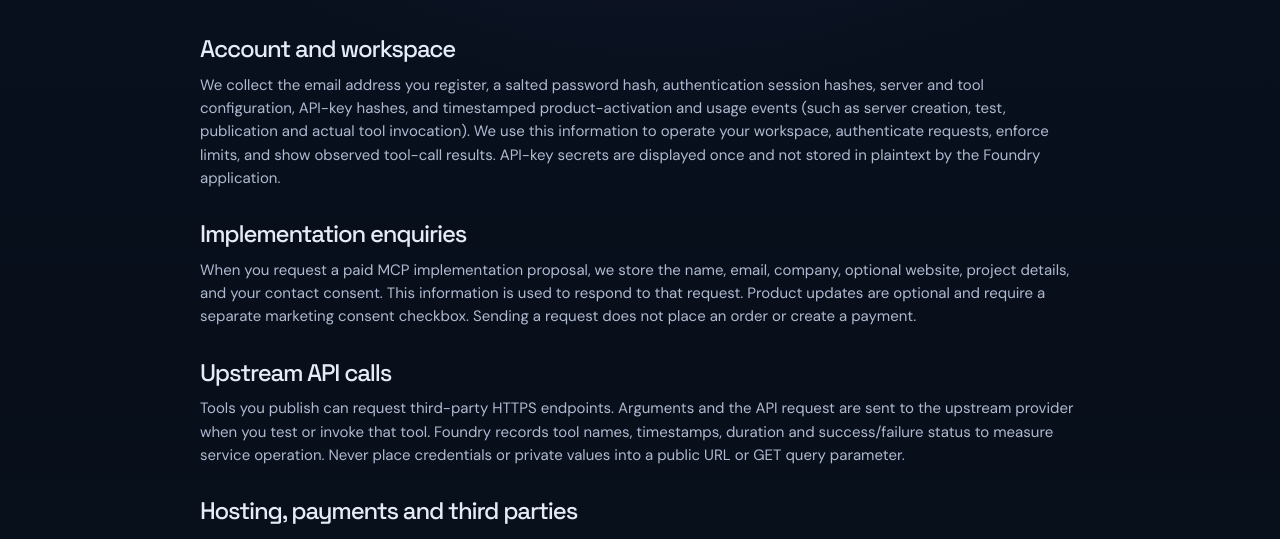
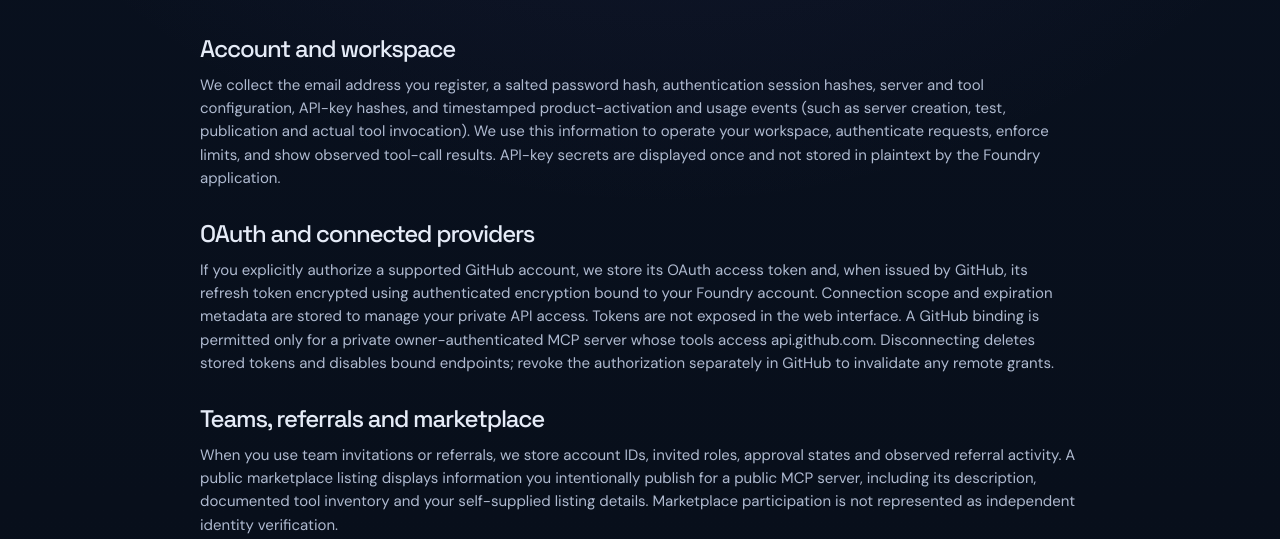
Before and after one commit to Noetfield-Systems/MCP, a website: page public/privacy.html in a window 1280 px wide. Shown: the part 412-951 px from the top of the page. Drawn offline with Linux system fonts and the light colour scheme.

Commit message:
privacy: disclose encrypted third-party tokens, consented team sharing, referrals and publisher metadata

```diff
--- a/public/privacy.html
+++ b/public/privacy.html
@@ -5,6 +5,8 @@
 <p style="color:#aebad0;font-size:16px;line-height:1.85;margin-bottom:38px">MCP Foundry is an independent developer product in the Noetfield Systems Inc. portfolio. This notice explains the information our application collects, why it is used, and how to request deletion or correction.</p>
 <div class="privacy-content" style="display:grid;gap:30px;color:#afbad0">
 <section><h3 style="font-size:24px;margin-bottom:10px;color:#e5ebf7">Account and workspace</h3><p>We collect the email address you register, a salted password hash, authentication session hashes, server and tool configuration, API-key hashes, and timestamped product-activation and usage events (such as server creation, test, publication and actual tool invocation). We use this information to operate your workspace, authenticate requests, enforce limits, and show observed tool-call results. API-key secrets are displayed once and not stored in plaintext by the Foundry application.</p></section>
+<section><h3 style="font-size:24px;margin-bottom:10px;color:#e5ebf7">OAuth and connected providers</h3><p>If you explicitly authorize a supported GitHub account, we store its OAuth access token and, when issued by GitHub, its refresh token encrypted using authenticated encryption bound to your Foundry account. Connection scope and expiration metadata are stored to manage your private API access. Tokens are not exposed in the web interface. A GitHub binding is permitted only for a private owner-authenticated MCP server whose tools access api.github.com. Disconnecting deletes stored tokens and disables bound endpoints; revoke the authorization separately in GitHub to invalidate any remote grants.</p></section>
+<section><h3 style="font-size:24px;margin-bottom:10px;color:#e5ebf7">Teams, referrals and marketplace</h3><p>When you use team invitations or referrals, we store account IDs, invited roles, approval states and observed referral activity. A public marketplace listing displays information you intentionally publish for a public MCP server, including its description, documented tool inventory and your self-supplied listing details. Marketplace participation is not represented as independent identity verification.</p></section>
 <section><h3 style="font-size:24px;margin-bottom:10px;color:#e5ebf7">Implementation enquiries</h3><p>When you request a paid MCP implementation proposal, we store the name, email, company, optional website, project details, and your contact consent. This information is used to respond to that request. Product updates are optional and require a separate marketing consent checkbox. Sending a request does not place an order or create a payment.</p></section>
 <section><h3 style="font-size:24px;margin-bottom:10px;color:#e5ebf7">Upstream API calls</h3><p>Tools you publish can request third-party HTTPS endpoints. Arguments and the API request are sent to the upstream provider when you test or invoke that tool. Foundry records tool names, timestamps, duration and success/failure status to measure service operation. Never place credentials or private values into a public URL or GET query parameter.</p></section>
 <section><h3 style="font-size:24px;margin-bottom:10px;color:#e5ebf7">Hosting, payments and third parties</h3><p>Application data is hosted in PostgreSQL on Railway. Stripe checkout may be enabled for future subscriptions, at which point payment information is handled by Stripe; the current contact form does not charge users. The site loads web fonts from Google Fonts. Third-party service providers process information under their own policies. We do not present unverified security certifications or promise data-residency arrangements not established in a customer agreement.</p></section>
```
